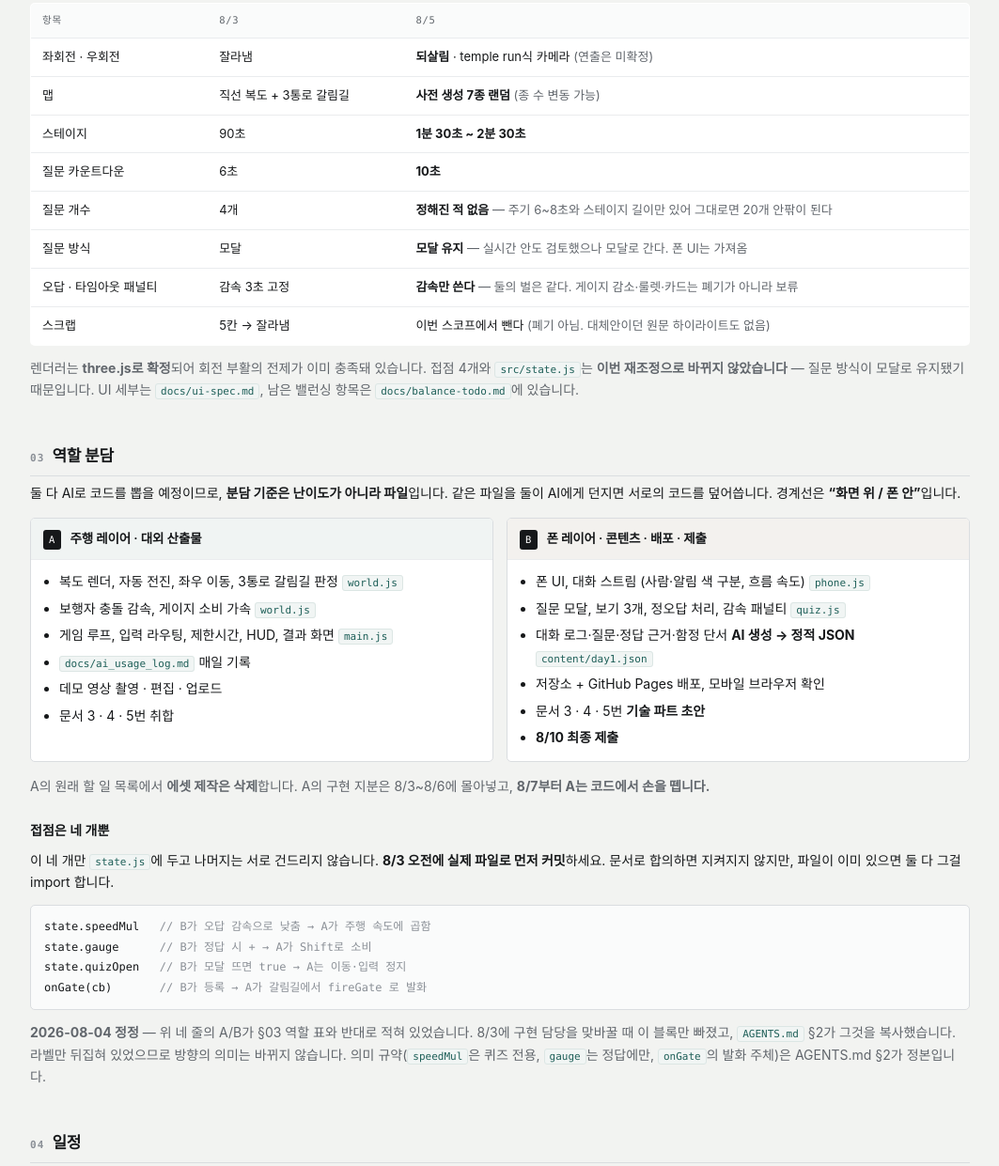
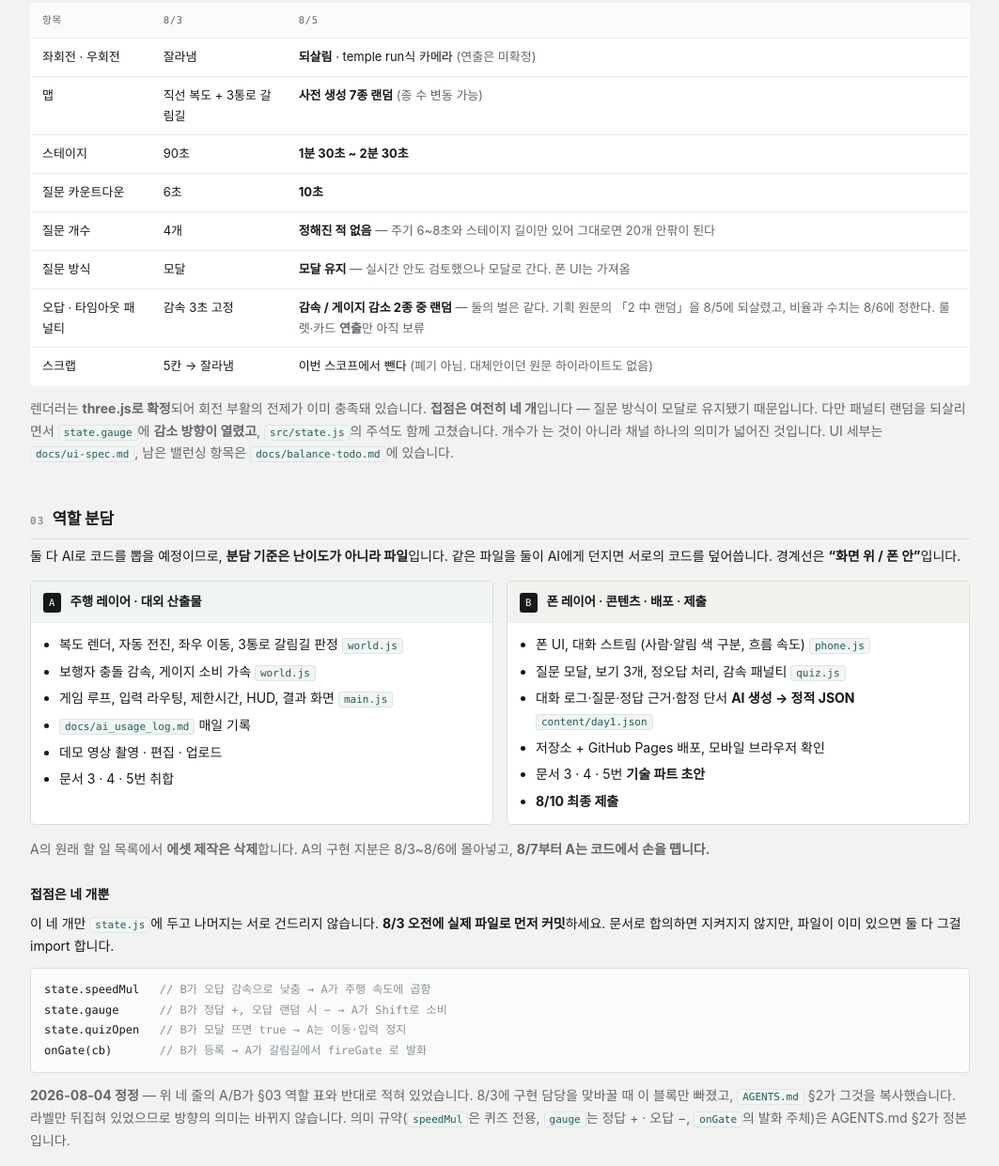
Before and after one commit to Busy-Man/busy-man, a plain HTML site: page docs/team-plan.html in a window 1280 px wide. Shown: the part 1431-2672 px from the top of the page at 94% size, without its empty margins (108-1171 px from the left). Drawn offline with Linux system fonts and the light colour scheme.

Commit message:
docs: 오답 패널티에 랜덤 부여를 되살린다
`docs/기획_1차_보완.md`가 적어 둔 "2 中 랜덤"을 8/5 오전에 감속 하나로 좁혔었다.
수치를 경험으로 보기로 하면서 원문 그대로 되돌린다.

- 게이지 감소를 함께 살렸으므로 `AGENTS.md` §2의 `gauge`가 정답 전용이 아니게 됐다. 접점 개수는 그대로고 채널 하나에 방향이 열린 것이다
- 등급은 잠정으로 뒀다 — 랜덤 비율도 감소량도 정해진 적이 없고 8/6에 잡는다
- `docs/game_balance_review.html` §04①("표본이 부족하다")을 따르지 않는다. §02가 지적한 "게이지 0이면 감소가 무효"는 알고 받아들였고, 0일 때 감속으로 대체할지는 열어 뒀다
- 손익분기 부등식의 `L`이 상수에서 기댓값이 됐다. `p*`를 게이지 만땅일 때와 0일 때 각각 계산해야 한다
- 룰렛·카드 연출은 보류로 남겼다. 랜덤을 미룬 사유(표본)는 풀렸지만 연출을 미룬 사유(에셋 0)는 그대로다

Co-Authored-By: Claude Opus 5 <noreply@anthropic.com>

```diff
--- a/docs/team-plan.html
+++ b/docs/team-plan.html
@@ -178,12 +178,14 @@
     <tr><td>질문 카운트다운</td><td>6초</td><td><b>10초</b></td></tr>
     <tr><td>질문 개수</td><td>4개</td><td><b>정해진 적 없음</b> <span class="note">— 주기 6~8초와 스테이지 길이만 있어 그대로면 20개 안팎이 된다</span></td></tr>
     <tr><td>질문 방식</td><td>모달</td><td><b>모달 유지</b> <span class="note">— 실시간 안도 검토했으나 모달로 간다. 폰 UI는 가져옴</span></td></tr>
-    <tr><td>오답 · 타임아웃 패널티</td><td>감속 3초 고정</td><td><b>감속만 쓴다</b> <span class="note">— 둘의 벌은 같다. 게이지 감소·룰렛·카드는 폐기가 아니라 보류</span></td></tr>
+    <tr><td>오답 · 타임아웃 패널티</td><td>감속 3초 고정</td><td><b>감속 / 게이지 감소 2종 중 랜덤</b> <span class="note">— 둘의 벌은 같다. 기획 원문의 「2 中 랜덤」을 8/5에 되살렸고, 비율과 수치는 8/6에 정한다. 룰렛·카드 <b>연출</b>만 아직 보류</span></td></tr>
     <tr><td>스크랩</td><td>5칸 → 잘라냄</td><td>이번 스코프에서 뺀다 <span class="note">(폐기 아님. 대체안이던 원문 하이라이트도 없음)</span></td></tr>
   </table>
   <p class="note">렌더러는 <b>three.js로 확정</b>되어 회전 부활의 전제가 이미 충족돼 있습니다.
-  접점 4개와 <span class="file">src/state.js</span>는 <b>이번 재조정으로 바뀌지 않았습니다</b> —
-  질문 방식이 모달로 유지됐기 때문입니다. UI 세부는 <span class="file">docs/ui-spec.md</span>,
+  <b>접점은 여전히 네 개</b>입니다 — 질문 방식이 모달로 유지됐기 때문입니다.
+  다만 패널티 랜덤을 되살리면서 <span class="file">state.gauge</span>에 <b>감소 방향이 열렸고</b>,
+  <span class="file">src/state.js</span>의 주석도 함께 고쳤습니다. 개수가 는 것이 아니라
+  채널 하나의 의미가 넓어진 것입니다. UI 세부는 <span class="file">docs/ui-spec.md</span>,
   남은 밸런싱 항목은 <span class="file">docs/balance-todo.md</span>에 있습니다.</p>
 
   <h2><span class="num">03</span>역할 분담</h2>
@@ -222,14 +224,14 @@
   <p>이 네 개만 <span class="file">state.js</span>에 두고 나머지는 서로 건드리지 않습니다.
   <b>8/3 오전에 실제 파일로 먼저 커밋</b>하세요. 문서로 합의하면 지켜지지 않지만, 파일이 이미 있으면 둘 다 그걸 import 합니다.</p>
 <pre>state.speedMul   <span class="c">// B가 오답 감속으로 낮춤 → A가 주행 속도에 곱함</span>
-state.gauge      <span class="c">// B가 정답 시 + → A가 Shift로 소비</span>
+state.gauge      <span class="c">// B가 정답 +, 오답 랜덤 시 − → A가 Shift로 소비</span>
 state.quizOpen   <span class="c">// B가 모달 뜨면 true → A는 이동·입력 정지</span>
 onGate(cb)       <span class="c">// B가 등록 → A가 갈림길에서 fireGate 로 발화</span></pre>
   <p class="note"><b>2026-08-04 정정</b> — 위 네 줄의 A/B가 §03 역할 표와 반대로 적혀 있었습니다.
   8/3에 구현 담당을 맞바꿀 때 이 블록만 빠졌고, <span class="file">AGENTS.md</span> §2가 그것을
   복사했습니다. 라벨만 뒤집혀 있었으므로 방향의 의미는 바뀌지 않습니다.
   의미 규약(<span class="file">speedMul</span>은 퀴즈 전용, <span class="file">gauge</span>는
-  정답에만, <span class="file">onGate</span>의 발화 주체)은 AGENTS.md §2가 정본입니다.</p>
+  정답 + · 오답 −, <span class="file">onGate</span>의 발화 주체)은 AGENTS.md §2가 정본입니다.</p>
 
   <h2><span class="num">04</span>일정</h2>
   <table>
```
Also changed, not shown: 4 other files.
